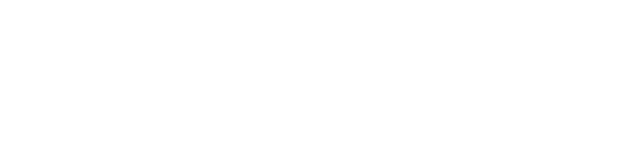
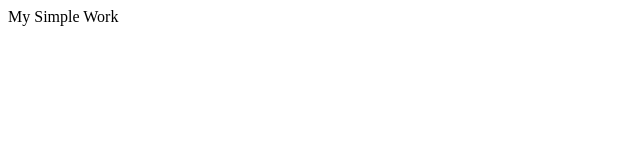
Before and after one commit to ricklaurence/ricklaurence.github.io, a plain HTML site: page index.html in a window 1280 px wide. Shown: the whole page, without its empty margins (0-640 px from the left). Drawn offline with Linux system fonts and the light colour scheme.

Commit message:
Update index.html

```diff
--- a/index.html
+++ b/index.html
@@ -2,5 +2,5 @@
   <head>
   </head>
   <body>
-    <? My Simple Work>
+     My Simple Work
   </body>
```
